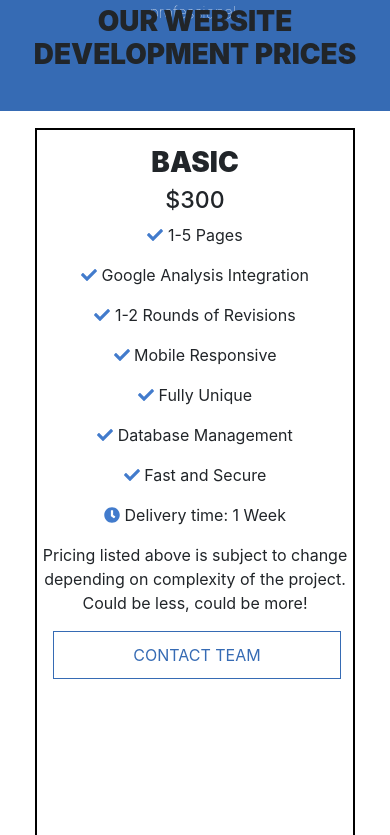
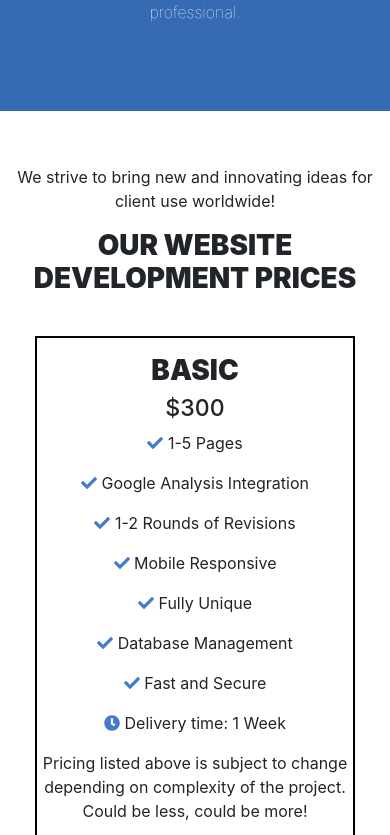
Before and after one commit to Clubin1/NeroDev, a React (Create React App) app: page / in a window 390 px wide. Shown: the part 2749-3584 px from the top of the page. Built offline with nearby package versions, Linux system fonts and the light colour scheme.

Commit message:
home price card fix

```diff
--- a/src/Assets/Styles/Service.css
+++ b/src/Assets/Styles/Service.css
@@ -177,3 +177,22 @@
     margin-top: -6rem;
     text-align: center;
 }
+
+@media(max-width:900px){
+    .aboutPricing{
+        height: 120rem!important;
+        text-align: center;
+    }
+}
+
+
+@media(max-width:638px){
+    .aboutPricing{
+        height: 165rem!important;
+        text-align: center;
+    }
+}
+
+.aboutPricing{
+    height: 70rem;
+}
--- a/src/components/HomePricing.js
+++ b/src/components/HomePricing.js
@@ -7,7 +7,7 @@ const HomePricing = () => {
         <h1 className="cardTitle">OUR WEBSITE DEVELOPMENT PRICES
         </h1>
         <div className="cardRow">
-            <div className="priceCard">
+            <div id="twotime" className="priceCard">
                 <h1 className="cardTitle">BASIC</h1>
                 <h3 >$300</h3>
                 <p>
```
